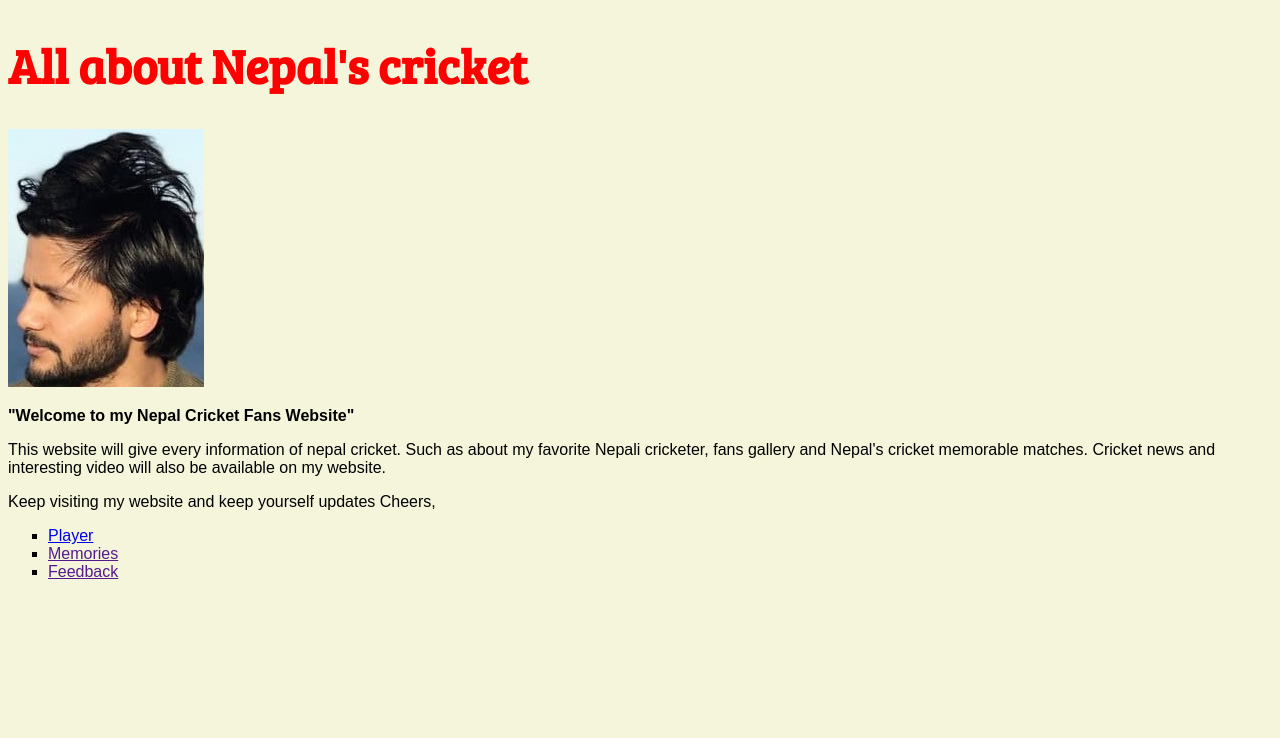
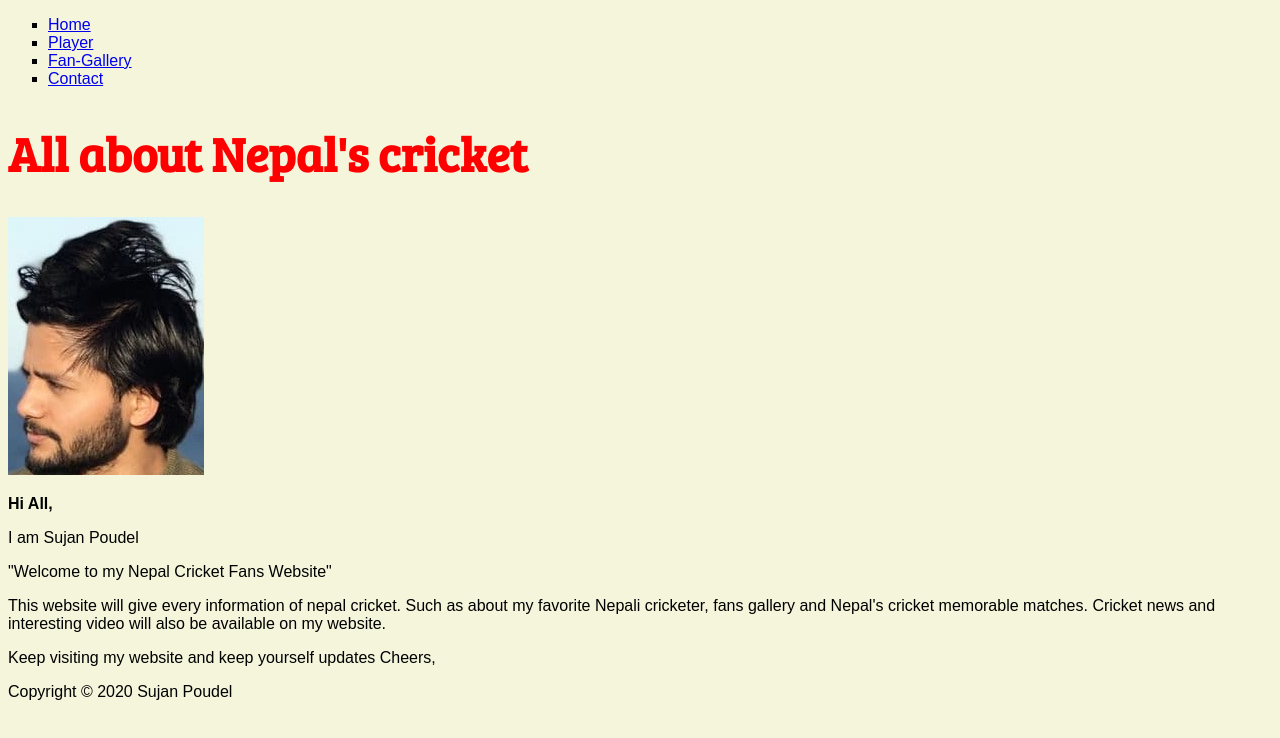
Before and after one commit to Sujan1237/trivial-site, a plain HTML site: page index.html in a window 1280 px wide. Drawn offline with Linux system fonts and the light colour scheme; a web font is replaced by a local one.

Commit message:
Added a fan-gallery page, footer and navigation in index file

```diff
--- a/index.html
+++ b/index.html
@@ -8,11 +8,35 @@
 </head>
 
 <body>
+<header>
+    <nav>
+        <ul>
+            <li>
+                <a href="index.html">Home</a>
+            </li>
+            <li>
+                <a href="player.html">Player</a>
+            </li>
+            <li>
+                <a href="fan-gallery.html">Fan-Gallery</a>
+            </li>
+            <li>
+                <a href="contact.html">Contact</a>
+            </li>
+         </ul>
+     </nav>
+</header>
+
+<main>
     <h1>All about Nepal's cricket</h1>
     <img src="Images/Bondi.jpg" alt="Picture of Sujan">
 
 
-    <p id="first"> "Welcome to my Nepal Cricket Fans Website"</p>
+    <p id="first"> Hi All,</p>
+
+    <p>I am Sujan Poudel</p>
+
+    <p>"Welcome to my Nepal Cricket Fans Website"</p>
 
     <p>This website will give every information of nepal cricket. Such as about my favorite Nepali cricketer,
         fans gallery and Nepal's cricket memorable matches. Cricket news and interesting video will also be available
@@ -20,15 +44,10 @@
 
     <p>Keep visiting my website and keep yourself updates
         Cheers,</p>
-    <nav>
-        <ul>
-            <li>
-                <a href="player.html">Player</a>
-            </li>
-<li><a href="">Memories</a></li>
-<li><a href="">Feedback</a></li>
-        </ul>
-    </nav>
+</main>
+<footer>
+    Copyright &copy; 2020 Sujan Poudel
+</footer>
 
 
 </body>
```
Also changed, not shown: fan-gallery.html (added, +11 -0 lines).
